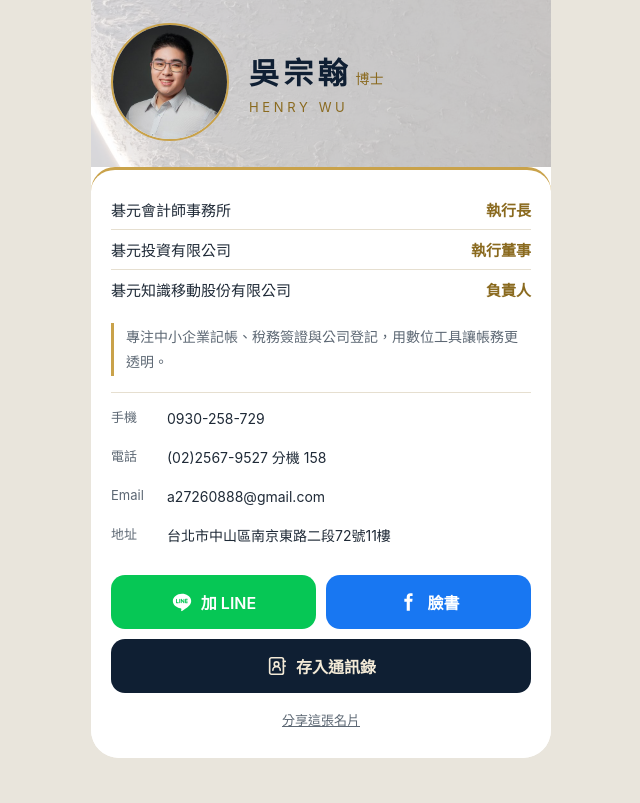
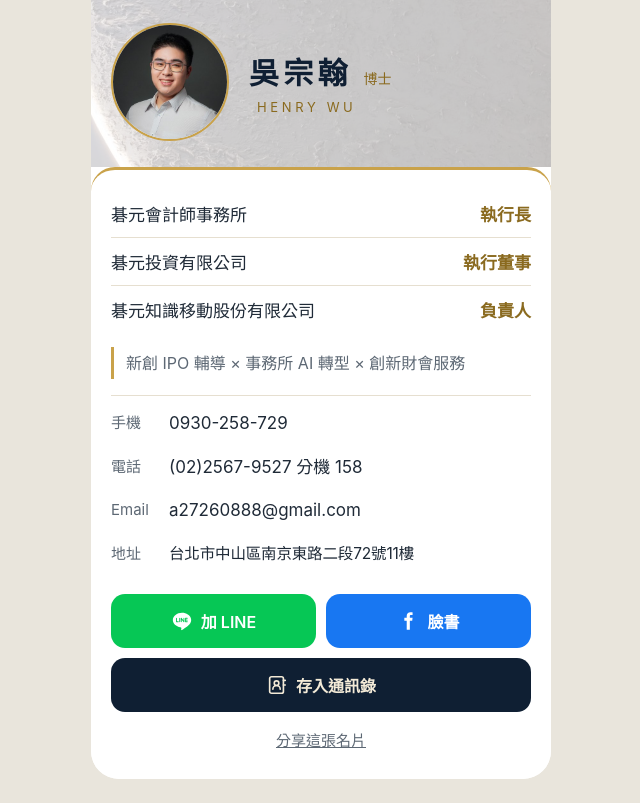
Before and after one commit to yayaham/card, a plain HTML site: page index.html in a window 1280 px wide. Shown: the part 87-890 px from the top of the page, without its empty margins (319-959 px from the left). Before the commit the page ends 869 px from the top, so only its background shows below. Drawn offline with Linux system fonts and the light colour scheme.

Commit message:
電子名片 v3:字級放大、地址一行、新介紹文字、博士間距
Co-Authored-By: Claude Opus 5.5 <noreply@anthropic.com>

```diff
--- a/index.html
+++ b/index.html
@@ -31,25 +31,25 @@ body{background:#e9e5dc;font-family:-apple-system,BlinkMacSystemFont,"PingFang T
 .photo svg{width:48px;height:48px;color:var(--gold)}
 .who{min-width:0}
 .name{margin:0;font-size:30px;font-weight:600;letter-spacing:.14em;white-space:nowrap}
-.name small{font-size:14px;color:var(--gold);letter-spacing:0;margin-left:4px;font-weight:500}
-.name-en{color:var(--gold);letter-spacing:.28em;font-size:13px;margin-top:6px}
+.name small{font-size:14px;color:var(--gold);letter-spacing:0;margin-left:12px;font-weight:500}
+.name-en{color:var(--gold);letter-spacing:.28em;font-size:13px;margin-top:6px;padding-left:8px}
 .sheet{background:var(--cream);border-radius:24px 24px 0 0;padding:20px 20px 28px}
 @media (min-width:500px){.sheet{border-radius:24px 24px 0 0}}
 .roles{list-style:none;margin:0;padding:0}
-.roles li{display:flex;justify-content:space-between;gap:12px;padding:9px 0;border-bottom:1px solid var(--line);font-size:15px}
+.roles li{display:flex;justify-content:space-between;gap:12px;padding:11px 0;border-bottom:1px solid var(--line);font-size:17px}
 .roles li:last-child{border-bottom:0}
 .roles b{font-weight:600;color:var(--gold-d);white-space:nowrap}
-.intro{margin:14px 0 0;padding:2px 0 2px 12px;border-left:3px solid var(--gold);color:var(--muted);font-size:14px;line-height:1.75}
+.intro{margin:14px 0 0;padding:2px 0 2px 12px;border-left:3px solid var(--gold);color:var(--muted);font-size:16px;line-height:1.75}
 .btns{display:grid;grid-template-columns:1fr 1fr;gap:10px;margin-top:20px}
 .btn{display:flex;align-items:center;justify-content:center;gap:8px;border:0;border-radius:14px;padding:15px 10px;font-size:16px;font-weight:600;text-decoration:none;cursor:pointer;font-family:inherit;color:#fff}
 .btn svg{width:22px;height:22px;flex:none}
 .line{background:#06c755}.fb{background:#1877f2}
 .save{grid-column:1/-1;background:var(--navy);color:#f3ead7}
 .info{margin-top:16px;border-top:1px solid var(--line);padding-top:6px}
-.info a,.info div{display:flex;gap:12px;padding:9px 0;color:inherit;text-decoration:none;font-size:14px;line-height:1.5}
-.info span:first-child{width:44px;flex:none;color:var(--muted);font-size:13px}
+.info a,.info div{display:flex;gap:12px;padding:9px 0;color:inherit;text-decoration:none;font-size:17px;line-height:1.5}
+.info span:first-child{width:46px;flex:none;color:var(--muted);font-size:15px;padding-top:1px}
 .info span:last-child{overflow-wrap:anywhere}
-.share{display:block;margin:16px auto 0;background:none;border:0;color:var(--muted);font-size:13px;font-family:inherit;cursor:pointer;text-decoration:underline}
+.share{display:block;margin:16px auto 0;background:none;border:0;color:var(--muted);font-size:15px;font-family:inherit;cursor:pointer;text-decoration:underline}
 .photo img{object-position:center 18%}
 .ws .d{display:none}
 body.light .wrap{background:#fff}
@@ -63,6 +63,8 @@ body.light .name-en{color:var(--gold-d)}
 body.light .sheet{background:#fff;border-top:3px solid var(--gold)}
 .toast{position:fixed;left:50%;bottom:28px;transform:translateX(-50%);background:#000c;color:#fff;padding:10px 16px;border-radius:10px;font-size:14px;opacity:0;transition:opacity .2s;pointer-events:none}
 .toast.on{opacity:1}
+.info a:last-child span:last-child{white-space:nowrap;font-size:15.5px;letter-spacing:-.01em}
+.intro{word-break:keep-all}
 </style>
 </head>
 <body class="light">
@@ -104,7 +106,7 @@ const CARD = {
     { org: "碁元投資有限公司", title: "執行董事" },
     { org: "碁元知識移動股份有限公司", title: "負責人" }
   ],
-  intro: "專注中小企業記帳、稅務簽證與公司登記，用數位工具讓帳務更透明。",
+  intro: "新創 IPO 輔導 × 事務所 AI 轉型 × 創新財會服務",
   photo: "photo.jpg",       // 大頭照
   line: "https://line.me/ti/p/~yayaham",   // LINE 加好友連結
   facebook: "https://www.facebook.com/yayaham",   // 臉書網址
```
